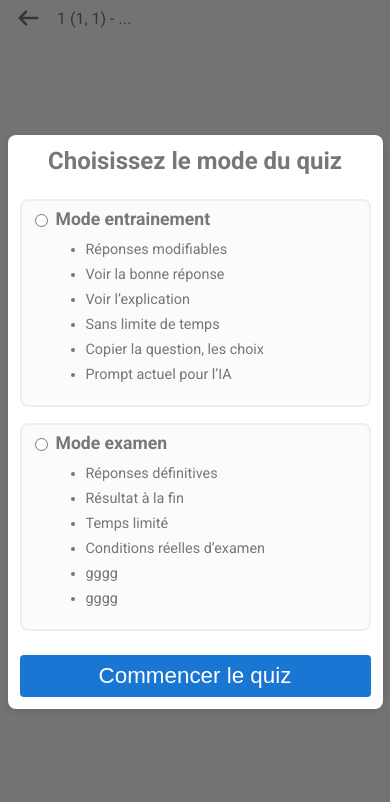
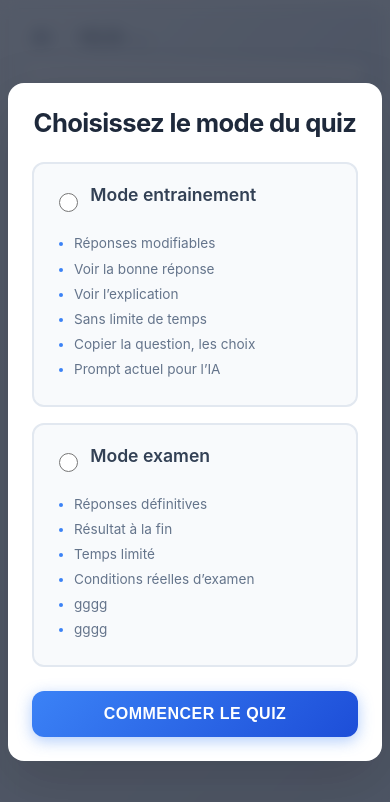
Before and after one commit to mohamedMohaffed/ConcourMaroc, a React (Vite) app in the folder frontend/: page /concours/1/1/1/1/concour in a window 390 px wide. Shown: the top 802 px of the page. Built offline with nearby package versions, Linux system fonts and the light colour scheme.

Commit message:
add (Quiz) new style use AI

```diff
--- a/frontend/src/pages/Quiz/Quiz.css
+++ b/frontend/src/pages/Quiz/Quiz.css
@@ -1,9 +1,27 @@
+.quiz {
+  width: 100vw;
+  height: 100vh;
+  margin: 0;
+  padding: 1rem;
+  background: linear-gradient(135deg, #f8fafc 0%, #e2e8f0 100%);
+  font-family: 'Inter', -apple-system, BlinkMacSystemFont, 'Segoe UI', 'Roboto', sans-serif;
+  display: flex;
+  flex-direction: column;
+  overflow: hidden;
+  box-sizing: border-box;
+}
 
-.quiz{
-    display:flex;
-    gap:2rem;
-    flex-direction:column;
+.quiz__go__back-icon {
+  cursor: pointer;
+  transition: color 0.2s ease;
 }
-.quiz__go__back-icon{
-    cursor: pointer;
+
+.quiz__go__back-icon:hover {
+  color: #3b82f6;
 }
+
+@media (max-width: 768px) {
+  .quiz {
+    padding: 0.5rem;
+  }
+}
--- a/frontend/src/pages/Quiz/components/ModeSelect/ModeSelect.css
+++ b/frontend/src/pages/Quiz/components/ModeSelect/ModeSelect.css
@@ -5,145 +5,205 @@
   left: 0;
   width: 100vw;
   height: 100vh;
-  background: rgba(0, 0, 0, 0.55);
+  background: rgba(15, 23, 42, 0.7);
+  backdrop-filter: blur(8px);
   display: flex;
   align-items: center;
   justify-content: center;
+  animation: fadeIn 0.3s ease-out;
+  padding: 1rem;
+  box-sizing: border-box;
+}
+
+@keyframes fadeIn {
+  from {
+    opacity: 0;
+  }
+  to {
+    opacity: 1;
+  }
+}
+
+.quiz__mode-select {
+  max-width: 60rem;
+  width: 100%;
+  max-height: 90vh;
+  background: #ffffff;
+  border-radius: 16px;
+  box-shadow: 0 20px 60px rgba(0, 0, 0, 0.15);
+  padding: 2rem;
+  position: relative;
+  animation: slideUp 0.4s ease-out;
+  overflow-y: auto;
+}
+
+@keyframes slideUp {
+  from {
+    transform: translateY(20px);
+    opacity: 0;
+  }
+  to {
+    transform: translateY(0);
+    opacity: 1;
+  }
 }
 
 .quiz__mode-title {
   font-size: 2rem;
-  color: #777777;
-  margin-top: 0;
-  margin-bottom: 0;
+  font-weight: 700;
+  color: #1e293b;
+  margin: 0 0 1.5rem 0;
+  text-align: center;
+  letter-spacing: -0.025em;
 }
 
 .quiz__mode-subtitle {
-  font-size: 1.5rem;
-  color: #777777;
+  font-size: 1.25rem;
+  font-weight: 600;
+  color: #334155;
+  margin-bottom: 0.75rem;
 }
 
 .quiz__mode-list {
-  font-size: 1.5rem;
+  font-size: 0.9rem;
+  color: #64748b;
+  line-height: 1.5;
+  margin: 0;
+  padding-left: 1.25rem;
 }
 
 .quiz__mode-list li {
-  margin-bottom: 0.5rem;
-}
-
-.quiz__mode-select {
-  max-width: 56.25rem;
-  width: 95%;
-  background: #fff;
-  border-radius: 0.5rem;
-  box-shadow: 0 0.125rem 0.5rem #0002;
-  padding: 1.5rem;
+  margin-bottom: 0.3rem;
   position: relative;
 }
 
-.quiz__mode-select h2 {
-  text-align: center;
+.quiz__mode-list li::marker {
+  color: #3b82f6;
 }
 
 .quiz__mode-options {
-  display: flex;
+  display: grid;
+  grid-template-columns: 1fr 1fr;
   gap: 1.5rem;
-  justify-content: space-between;
-  margin: 2rem 0 1.5rem 0;
-  height: 18.75rem;
-  width: 56.25rem;
+  margin: 2rem 0;
 }
 
 .quiz__mode-option {
-  flex: 1;
-  border: 0.125rem solid #eee;
-  border-radius: 0.5rem;
-  padding: 1rem;
-  background: #fafbfc;
-  transition: border 0.2s, background 0.2s;
+  border: 2px solid #e2e8f0;
+  border-radius: 12px;
+  padding: 1.5rem;
+  background: #f8fafc;
+  transition: all 0.2s ease;
   cursor: pointer;
+  position: relative;
+  overflow: hidden;
+}
+
+.quiz__mode-option::before {
+  content: '';
+  position: absolute;
+  top: 0;
+  left: 0;
+  right: 0;
+  height: 4px;
+  background: linear-gradient(90deg, #3b82f6, #1d4ed8);
+  transform: scaleX(0);
+  transition: transform 0.2s ease;
+}
+
+.quiz__mode-option:hover {
+  border-color: #3b82f6;
+  background: #f1f5f9;
+  box-shadow: 0 4px 15px rgba(59, 130, 246, 0.1);
 }
 
 .quiz__mode-option.active {
-  border: 0.125rem solid #1976d2;
-  background: #e3f0fc;
+  border-color: #3b82f6;
+  background: #eff6ff;
+  box-shadow: 0 0 0 2px rgba(59, 130, 246, 0.1);
+}
+
+.quiz__mode-option.active::before {
+  transform: scaleX(1);
 }
 
 .quiz__mode-option label {
   display: flex;
   align-items: center;
   cursor: pointer;
+  margin-bottom: 1rem;
 }
 
 .quiz__mode-option input[type="radio"] {
-  margin-right: 0.5rem;
-}
-
-.quiz__mode-option ul {
-  margin-left: 1.5rem;
-  margin-top: 0.75rem;
-  color: #777777;
+  width: 1.2rem;
+  height: 1.2rem;
+  margin-right: 0.75rem;
+  accent-color: #3b82f6;
 }
 
 .quiz__mode-submit-btn {
   width: 100%;
-  padding: 0.75rem 0;
-  background: #1976d2;
-  color: #fff;
+  padding: 1rem 2rem;
+  background: linear-gradient(135deg, #3b82f6, #1d4ed8);
+  color: #ffffff;
   border: none;
-  border-radius: 0.25rem;
-  font-size: 1.5rem;
+  border-radius: 12px;
+  font-size: 1.1rem;
+  font-weight: 600;
   cursor: pointer;
-  transition: background 0.2s;
-  font-weight: 540;
+  transition: all 0.2s ease;
+  text-transform: uppercase;
+  letter-spacing: 0.5px;
+  box-shadow: 0 4px 15px rgba(59, 130, 246, 0.4);
 }
 
 .quiz__mode-submit-btn:disabled {
+  background: #94a3b8;
   cursor: not-allowed;
   opacity: 0.6;
+  box-shadow: none;
 }
 
 .quiz__mode-submit-btn:not(:disabled):hover {
-  background: #145a9e;
+  background: linear-gradient(135deg, #1d4ed8, #1e40af);
+  box-shadow: 0 6px 20px rgba(59, 130, 246, 0.5);
 }
 
 @media (max-width: 48em) {
+  .quiz__mode-overlay {
+    padding: 0.5rem;
+  }
+
   .quiz__mode-select {
-    max-width: 90%;
-    width: 100%;
-    padding: 0.75rem;
+    padding: 1.5rem;
+    max-height: 95vh;
   }
 
   .quiz__mode-title {
-    font-size: 1.5rem;
-    text-align: center;
+    font-size: 1.6rem;
+    margin-bottom: 1.25rem;
   }
 
   .quiz__mode-subtitle {
-  font-size: 1.1rem;
-}
-
+    font-size: 1.1rem;
+  }
 
   .quiz__mode-options {
-    flex-direction: column;
+    grid-template-columns: 1fr;
     gap: 1rem;
     margin: 1.5rem 0;
-    height: auto;
-    width: 100%;
   }
 
   .quiz__mode-option {
-    padding: 0.5rem;
-    font-size: 1rem;
+    padding: 1.25rem;
   }
 
-  .quiz__mode-option ul {
-    margin-left: 1rem;
-    font-size: 0.9rem;
+  .quiz__mode-list {
+    font-size: 0.85rem;
   }
 
   .quiz__mode-submit-btn {
-    font-size: 1.4rem;
-    padding: 0.5rem 0;
+    font-size: 1rem;
+    padding: 0.875rem 1.5rem;
   }
 }
--- a/frontend/src/pages/Quiz/components/QuizHeader/QuizHeader.css
+++ b/frontend/src/pages/Quiz/components/QuizHeader/QuizHeader.css
@@ -5,6 +5,13 @@
     padding-left:2rem;
     color:#777777;
     flex-direction:column;
+    background: linear-gradient(135deg, #f8fafc 0%, #e2e8f0 100%);
+    border-radius: 12px;
+    padding: 1rem 1.5rem;
+    margin-bottom: 1rem;
+    box-shadow: 0 2px 10px rgba(0, 0, 0, 0.06);
+    border: 1px solid #e2e8f0;
+    flex-shrink: 0;
 }
 
 .quiz__header-info{
@@ -12,56 +19,121 @@
     /* justify-content:center; */
     align-items:center;
     gap:1rem;
+    margin-bottom: 1rem;
+}
+
+.quiz_title{
+    font-size: 1.25rem;
+    font-weight: 600;
+    color: #1e293b;
+    margin: 0;
+    line-height: 1.3;
+}
+
+.quiz_title-prefix {
+    color: #64748b;
+    font-weight: 400;
 }
 
 .quiz_title-phone{
     display:none;
+    font-size: 1rem;
+    font-weight: 600;
+    color: #1e293b;
 }
 
-.quiz__go__back-icon :hover{
-    color: var(--color-text-primary-hover);
-
+.quiz__go__back-icon {
+  color: #64748b;
+  transition: all 0.2s ease;
+  padding: 0.4rem;
+  border-radius: 6px;
+  cursor: pointer;
 }
 
-.quiz__header-circle{
-    width: 1.7rem;
-    height: 1.7rem;
-    border-radius: 50%;
-    background-color: #aceeff;
-    display: flex;
-    align-items: center;
-    justify-content: center;
-    font-weight: bold;
-    font-size: 1rem;
-    color: #777777;
-    cursor: pointer;
-    transition: border 0.2s ease;
-    box-sizing: border-box;
-    border: 2px solid transparent;
-}
-
-.quiz__header-circle.selected{
-    border: 2px solid #777777;
-
-}
-
-.quiz__header-circle.submitted{
-    background-color: var(--blue-color);
-    color: white;
+.quiz__go__back-icon:hover {
+  color: #3b82f6;
+  background: rgba(59, 130, 246, 0.1);
 }
 
 .quiz_header-navigation{
     display:flex;
     gap:0.5rem;
     justify-content:center;
-
+    flex-wrap:wrap;
+    padding: 0.75rem;
+    background: #ffffff;
+    border-radius: 10px;
+    box-shadow: 0 1px 4px rgba(0, 0, 0, 0.04);
 }
 
 
 
+.quiz__header-circle{
+    width: 2rem;
+    height: 2rem;
+    border-radius: 50%;
+    background: linear-gradient(135deg, #f1f5f9, #e2e8f0);
+    display: flex;
+    align-items: center;
+    justify-content: center;
+    font-weight: 600;
+    font-size: 0.75rem;
+    color: #64748b;
+    cursor: pointer;
+    transition: all 0.2s ease;
+    border: 2px solid transparent;
+    position: relative;
+    overflow: hidden;
+}
+
+.quiz__header-circle::before {
+  content: '';
+  position: absolute;
+  top: 0;
+  left: 0;
+  right: 0;
+  bottom: 0;
+  background: linear-gradient(135deg, #3b82f6, #1d4ed8);
+  opacity: 0;
+  transition: opacity 0.2s ease;
+  border-radius: 50%;
+  z-index: 0;
+}
+
+.quiz__header-circle span {
+  position: relative;
+  z-index: 1;
+}
+
+.quiz__header-circle:hover {
+  box-shadow: 0 2px 8px rgba(59, 130, 246, 0.25);
+}
+
+.quiz__header-circle.selected{
+    border-color: #3b82f6;
+    background: #eff6ff;
+    color: #1d4ed8;
+    box-shadow: 0 0 0 2px rgba(59, 130, 246, 0.2);
+
+}
+
+.quiz__header-circle.submitted::before {
+  opacity: 1;
+}
+
+.quiz__header-circle.submitted{
+    color: #ffffff !important;
+    font-weight: 700;
+    box-shadow: 0 2px 8px rgba(59, 130, 246, 0.3);
+}
+
 @media (max-width: 48em) {
     .quiz__header{
-        padding:0.5rem 1rem;
+        padding:0.75rem 1rem;
+        margin-bottom: 0.75rem;
+    }
+    .quiz__header-info{
+        margin-bottom: 0.75rem;
     }
     .quiz_title{
         /* font-size:1rem; */
@@ -70,9 +142,21 @@
     }
     .quiz_title-phone{
         display:block;
+        font-size: 0.9rem;
     }
 
     .quiz_title-prefix {
         display: none;
     }
+
+    .quiz_header-navigation {
+    padding: 0.5rem;
+    gap: 0.4rem;
+  }
+
+  .quiz__header-circle {
+    width: 1.6rem;
+    height: 1.6rem;
+    font-size: 0.65rem;
+  }
 }
--- a/frontend/src/pages/Quiz/components/QuizHeader/QuizHeader.jsx
+++ b/frontend/src/pages/Quiz/components/QuizHeader/QuizHeader.jsx
@@ -36,7 +36,7 @@ const QuizHeader = ({ subject, universite, niveau, year, quizMode, getData, circ
                         className={`quiz__header-circle ${currentIndex === circleIndex ? 'selected' : ''} ${isQuestionSubmitted(circleIndex) ? 'submitted' : ''}`}
                         onClick={() => changeIndex(circleIndex)}
                     >
-                        {circleIndex + 1}
+                        <span>{circleIndex + 1}</span>
                     </div>
                 ))}
             </div>
--- a/frontend/src/pages/Quiz/components/QuizNavigation/QuizNavigation.css
+++ b/frontend/src/pages/Quiz/components/QuizNavigation/QuizNavigation.css
@@ -1,36 +1,139 @@
-.quiz__navigation{
-    display:flex;
-    flex-direction:row;
-    gap:1rem;
-    justify-content:center;
-    align-items: flex-start; /* Add this to prevent stretching */
+.quiz__navigation {
+  display: flex;
+  justify-content: space-between;
+  align-items: center;
+  gap: 1rem;
+  padding: 1rem 1.5rem;
+  background: #ffffff;
+  border-radius: 12px;
+  box-shadow: 0 2px 10px rgba(0, 0, 0, 0.06);
+  border: 1px solid #e2e8f0;
+  margin-top: 1rem;
+  flex-shrink: 0;
 }
 
-button{
-      padding: 12px 24px;
+.quiz__navigation button {
+  padding: 0.75rem 1.25rem;
   border: none;
-  border-radius: 6px;
-  background-color: #4a90e2;
-  color: white;
-  font-size: 16px;
+  border-radius: 8px;
+  background: linear-gradient(135deg, #3b82f6, #1d4ed8);
+  color: #ffffff;
+  font-size: 0.9rem;
   font-weight: 600;
   cursor: pointer;
-  transition: background-color 0.2s;
+  transition: all 0.2s ease;
   display: flex;
   align-items: center;
-  gap: 8px;
-  min-width: 130px; /* Add this line for consistent width */
-  justify-content: center; /* Center content horizontally */
+  gap: 0.4rem;
+  min-width: 120px;
+  justify-content: center;
+  box-shadow: 0 2px 8px rgba(59, 130, 246, 0.25);
+  position: relative;
+  overflow: hidden;
 }
 
-button:disabled {
-  background-color: #cccccc;
-  color: #666666;
-  cursor: not-allowed;
+.quiz__navigation button::before {
+  content: '';
+  position: absolute;
+  top: 0;
+  left: -100%;
+  width: 100%;
+  height: 100%;
+  background: linear-gradient(90deg, transparent, rgba(255, 255, 255, 0.2), transparent);
+  transition: left 0.4s ease;
 }
 
-.quiz__navigation__btn--endandsubmeit{
-  display:flex;
-  flex-direction:column;
-  gap:0.5rem;
+.quiz__navigation button:hover:not(:disabled)::before {
+  left: 100%;
 }
+
+.quiz__navigation button:hover:not(:disabled) {
+  background: linear-gradient(135deg, #1d4ed8, #1e40af);
+  box-shadow: 0 4px 12px rgba(59, 130, 246, 0.35);
+}
+
+.quiz__navigation button:disabled {
+  background: linear-gradient(135deg, #94a3b8, #64748b);
+  color: #ffffff;
+  cursor: not-allowed;
+  opacity: 0.6;
+  box-shadow: none;
+}
+
+.quiz__navigation__btn--endandsubmeit {
+  display: flex;
+  flex-direction: column;
+  gap: 0.6rem;
+  align-items: center;
+}
+
+.quiz__navigation__btn--endandsubmeit button {
+  min-width: 140px;
+  font-weight: 600;
+}
+
+.quiz__navigation__btn--endandsubmeit button:first-child {
+  background: linear-gradient(135deg, #10b981, #059669);
+  box-shadow: 0 2px 8px rgba(16, 185, 129, 0.25);
+}
+
+.quiz__navigation__btn--endandsubmeit button:first-child:hover:not(:disabled) {
+  background: linear-gradient(135deg, #059669, #047857);
+  box-shadow: 0 4px 12px rgba(16, 185, 129, 0.35);
+}
+
+.quiz__navigation__btn--endandsubmeit button:first-child[style*="rgb(220, 53, 69)"] {
+  background: linear-gradient(135deg, #ef4444, #dc2626) !important;
+  box-shadow: 0 2px 8px rgba(239, 68, 68, 0.25);
+}
+
+.quiz__navigation__btn--endandsubmeit button:first-child[style*="rgb(220, 53, 69)"]:hover {
+  background: linear-gradient(135deg, #dc2626, #b91c1c) !important;
+  box-shadow: 0 4px 12px rgba(239, 68, 68, 0.35);
+}
+
+.quiz__finish-btn {
+  background: linear-gradient(135deg, #f59e0b, #d97706) !important;
+  box-shadow: 0 2px 8px rgba(245, 158, 11, 0.25) !important;
+  animation: pulse 2s infinite;
+}
+
+.quiz__finish-btn:hover {
+  background: linear-gradient(135deg, #d97706, #b45309) !important;
+  box-shadow: 0 4px 12px rgba(245, 158, 11, 0.35) !important;
+}
+
+@keyframes pulse {
+  0%, 100% {
+    transform: scale(1);
+    box-shadow: 0 2px 8px rgba(245, 158, 11, 0.25);
+  }
+  50% {
+    transform: scale(1.05);
+    box-shadow: 0 4px 15px rgba(245, 158, 11, 0.4);
+  }
+}
+
+@media (max-width: 768px) {
+  .quiz__navigation {
+    flex-direction: column;
+    gap: 0.75rem;
+    padding: 1rem;
+  }
+
+  .quiz__navigation button {
+    width: 100%;
+    min-width: unset;
+    padding: 0.875rem;
+    font-size: 0.85rem;
+  }
+
+  .quiz__navigation__btn--endandsubmeit {
+    width: 100%;
+    gap: 0.5rem;
+  }
+
+  .quiz__navigation__btn--endandsubmeit button {
+    width: 100%;
+  }
+}
```
Also changed, not shown: frontend/src/pages/Quiz/components/QuizItem/QuizItem.css (+126 -33 lines).
